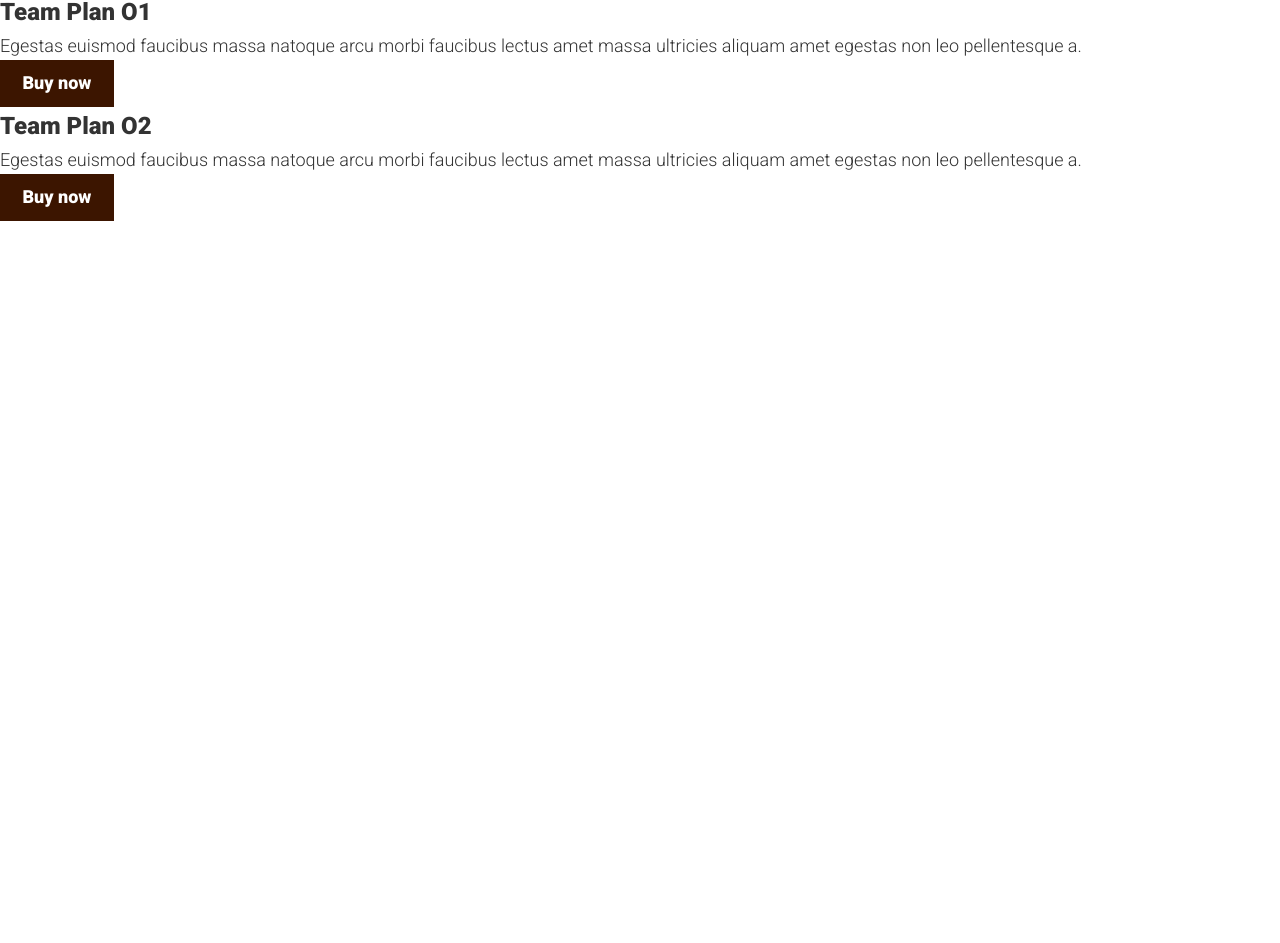
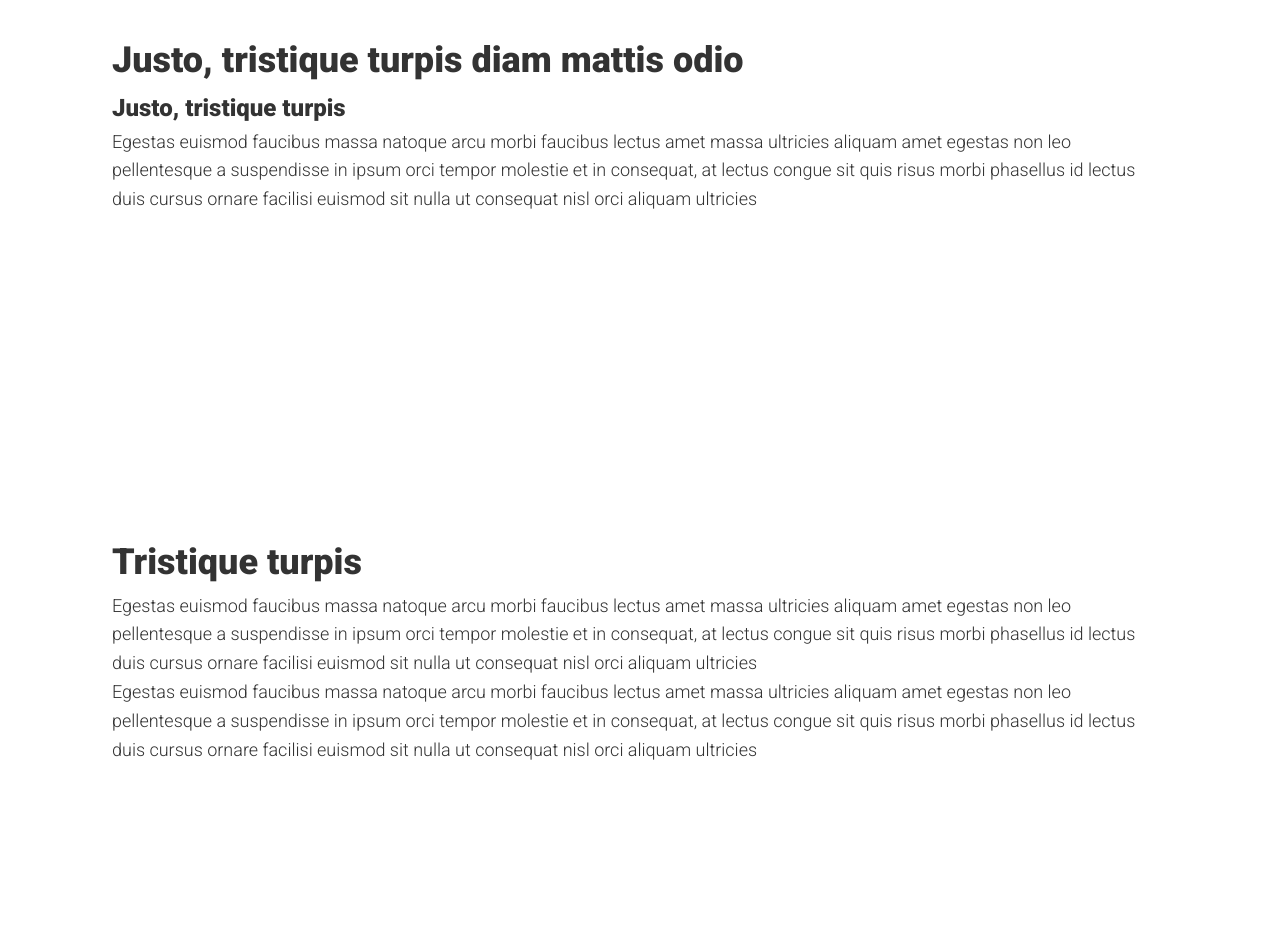
Before and after one commit to DJO52000/LayoutVsContent, a plain HTML site: page index.html in a window 1280 px wide. Shown: the part 698-1641 px from the top of the page. Before the commit the page ends 919 px from the top, so only its background shows below. Drawn offline with Linux system fonts and the light colour scheme.

Commit message:
Adding Containers

```diff
--- a/css/style.css
+++ b/css/style.css
@@ -54,7 +54,6 @@ p {
 @media (min-width: 40em) {
   .split {
     flex-direction: row;
-    justify-content: space-between;
   }
 
   /* .split > * {
@@ -92,6 +91,14 @@ h3 {
   font-size: var(--fs-500);
 }
 
+/* //////////////
+  General Styling
+////////////////*/
+
+section {
+  padding: 10rem 0;
+}
+
 /* components */
 
 .btn {
@@ -103,3 +110,8 @@ h3 {
   color: var(--clr-neutral-100);
   padding: 0.5em 1.25em;
 }
+
+.card {
+  padding: var(--spacer);
+  box-shadow: 0 0 1rem rgba(0, 0, 0, 0.2);
+}
--- a/index.html
+++ b/index.html
@@ -12,6 +12,7 @@
 
 <body>
   <section class="section-one">
+    <div class="container">
       <h1>Justo, tristique turpis diam mattis odio</h1>
       <p>Egestas euismod faucibus massa natoque arcu morbi faucibus lectus amet massa ultricies aliquam amet egestas non
         leo pellentesque a suspendisse in ipsum orci tempor molestie et in consequat, at lectus congue sit quis risus
@@ -20,18 +21,22 @@
       <p>Sagittis cras odio gravida magna posuere dignissim congue ac, integer a pulvinar aliquam egestas id enim, leo
         amet nibh mi turpis suspendisse ornare duis vulputate aenean arcu id nec tempus suspendisse odio rhoncus neque,
         volutpat et tellus ipsum a aenean at in eget leo non morbi morbi enim vitae volutpat.</p>
+    </div>
   </section>
 
   <section class="section-two">
+    <div class="container">
       <h2>Justo, tristique turpis diam mattis odio</h2>
       <h3>Justo, tristique turpis </h3>
       <p>Egestas euismod faucibus massa natoque arcu morbi faucibus lectus amet massa ultricies aliquam amet egestas non
         leo pellentesque a suspendisse in ipsum orci tempor molestie et in consequat, at lectus congue sit quis risus
         morbi phasellus id lectus duis cursus ornare facilisi euismod sit nulla ut consequat nisl orci aliquam ultricies
       </p>
+    </div>
   </section>
 
   <section class="section-three">
+    <div class="container">
       <h2>Tristique turpis</h2>
       <p>Egestas euismod faucibus massa natoque arcu morbi faucibus lectus amet massa ultricies aliquam amet egestas non
         leo pellentesque a suspendisse in ipsum orci tempor molestie et in consequat, at lectus congue sit quis risus
@@ -41,9 +46,11 @@
         leo pellentesque a suspendisse in ipsum orci tempor molestie et in consequat, at lectus congue sit quis risus
         morbi phasellus id lectus duis cursus ornare facilisi euismod sit nulla ut consequat nisl orci aliquam ultricies
       </p>
+    </div>
   </section>
 
   <section class="section-four">
+    <div class="container">
       <h2>Justo, tristique turpis diam mattis odio</h2>
       <div class="card">
         <h3>Team Plan O1</h3>
@@ -57,6 +64,7 @@
           leo pellentesque a.</p>
         <a href="#" class="btn">Buy now</a>
       </div>
+    </div>
   </section>
 </body>
 
```
Lines whose indentation alone changed are shown as unchanged.
